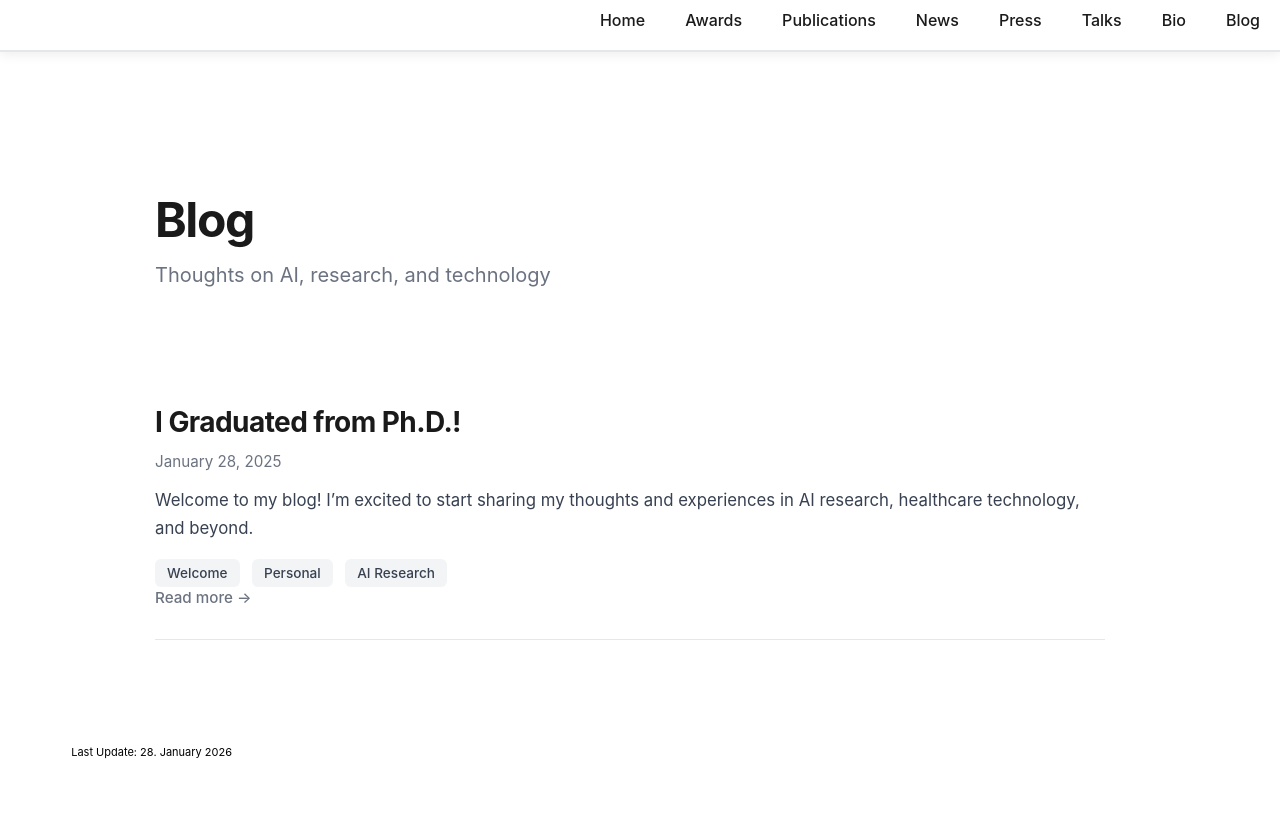
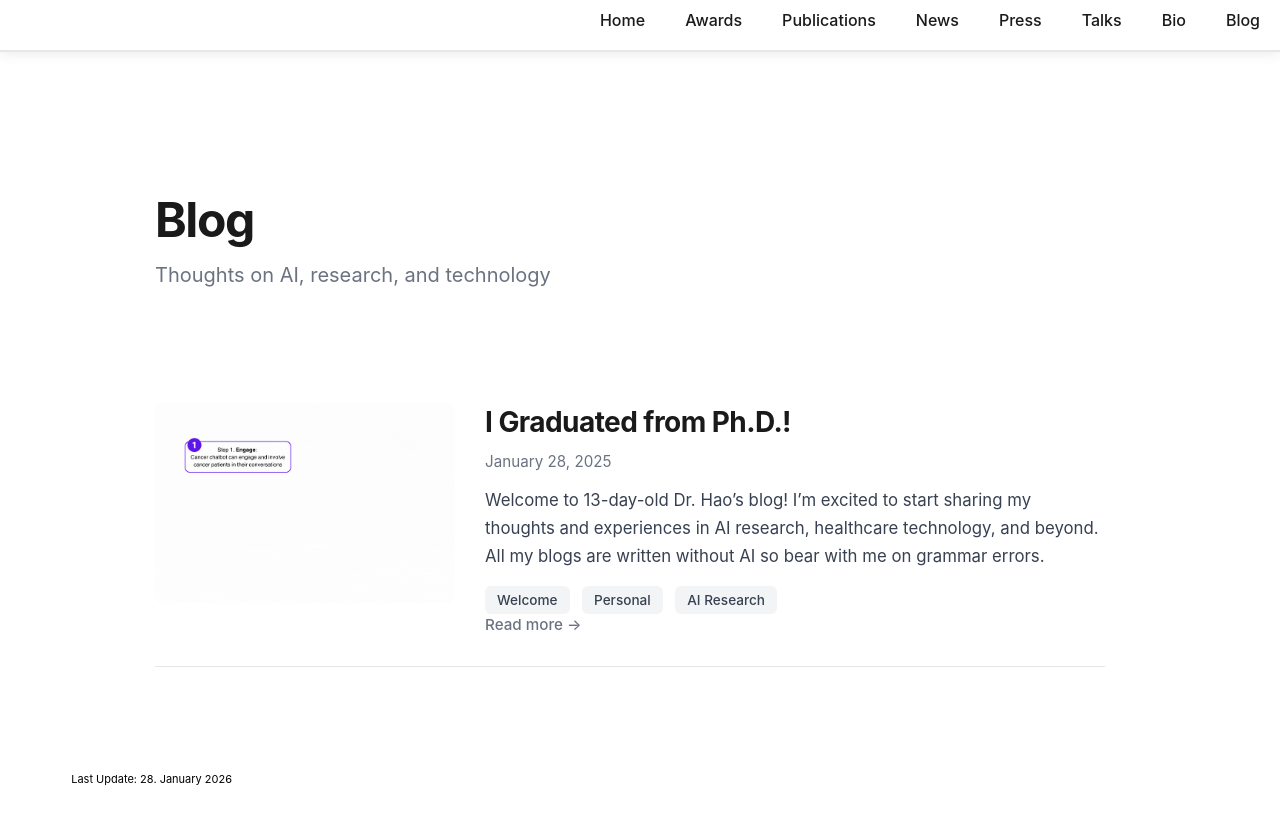
Before and after one commit to YuexingHao/Yuexing-Hao, a Jekyll site: the page built from blog.html, in a window 1280 px wide. Shown: the top 825 px of the page. Built offline with Jekyll 4.4.1, drawn with Linux system fonts in a browser that asks for light colours; nearby versions of some CDN libraries; library files that are not in the unit come from our copies; a style sheet for code colours, icons or effects is not loaded.

Commit message:
Add featured images to blog posts
- Add featured_image field to blog post front matter
- Display featured images on blog index page (300x200px on desktop)
- Images appear left of post content with nice hover effect (zoom)
- Responsive design: images stack above content on mobile
- Add MedEduChat.gif as featured image for welcome post
- Rounded corners and smooth transitions for professional look

```diff
--- a/_posts/2025-01-28-welcome-to-my-blog.md
+++ b/_posts/2025-01-28-welcome-to-my-blog.md
@@ -5,28 +5,26 @@ date: 2025-01-28
 author: Yuexing Hao
 tags: [Welcome, Personal, AI Research]
 description: "Introduction to my new blog where I'll share insights about AI, research, and technology."
+featured_image: /Yuexing-Hao/assets/img/MedEduChat.gif
 ---
 
-Welcome to my blog! I'm excited to start sharing my thoughts and experiences in AI research, healthcare technology, and beyond.
+Welcome to 13-day-old Dr. Hao's blog! I'm excited to start sharing my thoughts and experiences in AI research, healthcare technology, and beyond. All my blogs are written without AI so bear with me on grammar errors.
 
 ## What to Expect
 
-In this blog, I'll be writing about:
+In this blog, I'll be writing about my random thoughts in **AI Research**; my prior experience working in the **Healthcare AI** domain in community, healthcare, and industry environments; and reflecting my **Academic Life**.
 
 <div style="display: flex; gap: 20px; margin: 30px 0; justify-content: center; flex-wrap: wrap;">
-  <img src="/Yuexing-Hao/assets/img/AIES.png" alt="AIES" style="width: 30%; min-width: 250px; height: auto; border-radius: 8px; box-shadow: 0 4px 6px rgba(0,0,0,0.1);">
-  <img src="/Yuexing-Hao/assets/img/HAO.png" alt="Research" style="width: 30%; min-width: 250px; height: auto; border-radius: 8px; box-shadow: 0 4px 6px rgba(0,0,0,0.1);">
-  <img src="/Yuexing-Hao/assets/img/HUG YH.jpg" alt="HUG Medical" style="width: 30%; min-width: 250px; height: auto; border-radius: 8px; box-shadow: 0 4px 6px rgba(0,0,0,0.1);">
+  <img src="/Yuexing-Hao/assets/img/PhD Commitee.jpg" alt="Commitee" style="width: 30%; min-width: 250px; height: auto; border-radius: 8px; box-shadow: 0 4px 6px rgba(0,0,0,0.1);">
+  <img src="/Yuexing-Hao/assets/img/PhD_Publications.jpg" alt="Research" style="width: 30%; min-width: 250px; height: auto; border-radius: 8px; box-shadow: 0 4px 6px rgba(0,0,0,0.1);">
+  <img src="/Yuexing-Hao/assets/img/PhD_Family.jpg" alt="HUG Medical" style="width: 30%; min-width: 250px; height: auto; border-radius: 8px; box-shadow: 0 4px 6px rgba(0,0,0,0.1);">
 </div>
-
-- **AI Research**: Insights from my work on LLM agents, RLHF, and AI alignment
-- **Healthcare AI**: Experiences and learnings from developing AI systems for healthcare
-- **Academic Life**: Tips and reflections on PhD journey and postdoctoral research
-- **Technology Trends**: Thoughts on emerging technologies and their impact
 
 ## My Research Journey
 
-As a Postdoctoral Researcher at MIT's Healthy ML Group, I work on cutting-edge problems in AI and healthcare. My research spans:
+I started my Ph.D. from August 22nd, 2022, though I actually started my research assistant after graduating from Tufts University in December 2021. I graduated from my Ph.D. in 3.5 yrs, 1231 days.
+
+During my Ph.D., I mainly worked on applied science in AI and healthcare. My research focuses on:
 
 1. **Human-AI Interaction**: Understanding how people interact with AI systems
 2. **Clinical Decision Support**: Building tools that help healthcare professionals make better decisions
@@ -34,11 +32,9 @@ As a Postdoctoral Researcher at MIT's Healthy ML Group, I work on cutting-edge p
 
 ## Why Blog?
 
-I believe in:
+I love writing and talking. Maybe sometimes too talkative. I always felt: "woah, this piece of thing is so exciting and I can't wait to share with my friends." Then I forgot.
 
-- **Knowledge Sharing**: Making research accessible to broader audiences
-- **Community Building**: Connecting with other researchers and practitioners
-- **Reflection**: Writing helps crystallize thinking and identify new insights
+So writing down my thoughts is the only solution. Maybe not the best, but it's a absolute good way to observe what I think at that time.
 
 ## Stay Connected
 
--- a/blog.html
+++ b/blog.html
@@ -59,12 +59,38 @@ title: Blog
   padding: 32px 0;
   border-bottom: 1px solid #e5e7eb;
   text-decoration: none;
-  display: block;
+  display: flex;
+  gap: 30px;
+  align-items: flex-start;
   transition: opacity 0.2s ease;
 }
 
 .blog-post-card:hover {
   opacity: 0.7;
+}
+
+.post-featured-image {
+  flex-shrink: 0;
+  width: 300px;
+  height: 200px;
+  overflow: hidden;
+  border-radius: 8px;
+}
+
+.post-featured-image img {
+  width: 100%;
+  height: 100%;
+  object-fit: cover;
+  transition: transform 0.3s ease;
+}
+
+.blog-post-card:hover .post-featured-image img {
+  transform: scale(1.05);
+}
+
+.post-card-content {
+  flex: 1;
+  min-width: 0;
 }
 
 @media (prefers-color-scheme: dark) {
@@ -145,6 +171,10 @@ title: Blog
   .read-more {
     color: #9ca3af;
   }
+
+  .blog-post-card {
+    border-bottom-color: #374151;
+  }
 }
 
 .no-posts {
@@ -178,6 +208,16 @@ title: Blog
     font-size: 1.1rem;
   }
 
+  .blog-post-card {
+    flex-direction: column;
+    gap: 20px;
+  }
+
+  .post-featured-image {
+    width: 100%;
+    height: 220px;
+  }
+
   .post-card-title {
     font-size: 1.5rem;
   }
@@ -199,6 +239,12 @@ title: Blog
     {% if sorted_posts.size > 0 %}
       {% for post in sorted_posts %}
         <a href="{{ post.url | relative_url }}" class="blog-post-card">
+          {% if post.featured_image %}
+            <div class="post-featured-image">
+              <img src="{{ post.featured_image }}" alt="{{ post.title }}">
+            </div>
+          {% endif %}
+          <div class="post-card-content">
             <h2 class="post-card-title">{{ post.title }}</h2>
             <div class="post-card-meta">
               {{ post.date | date: "%B %d, %Y" }}
@@ -214,6 +260,7 @@ title: Blog
               </div>
             {% endif %}
             <span class="read-more">Read more →</span>
+          </div>
         </a>
       {% endfor %}
     {% else %}
```
Lines whose indentation alone changed are shown as unchanged.
